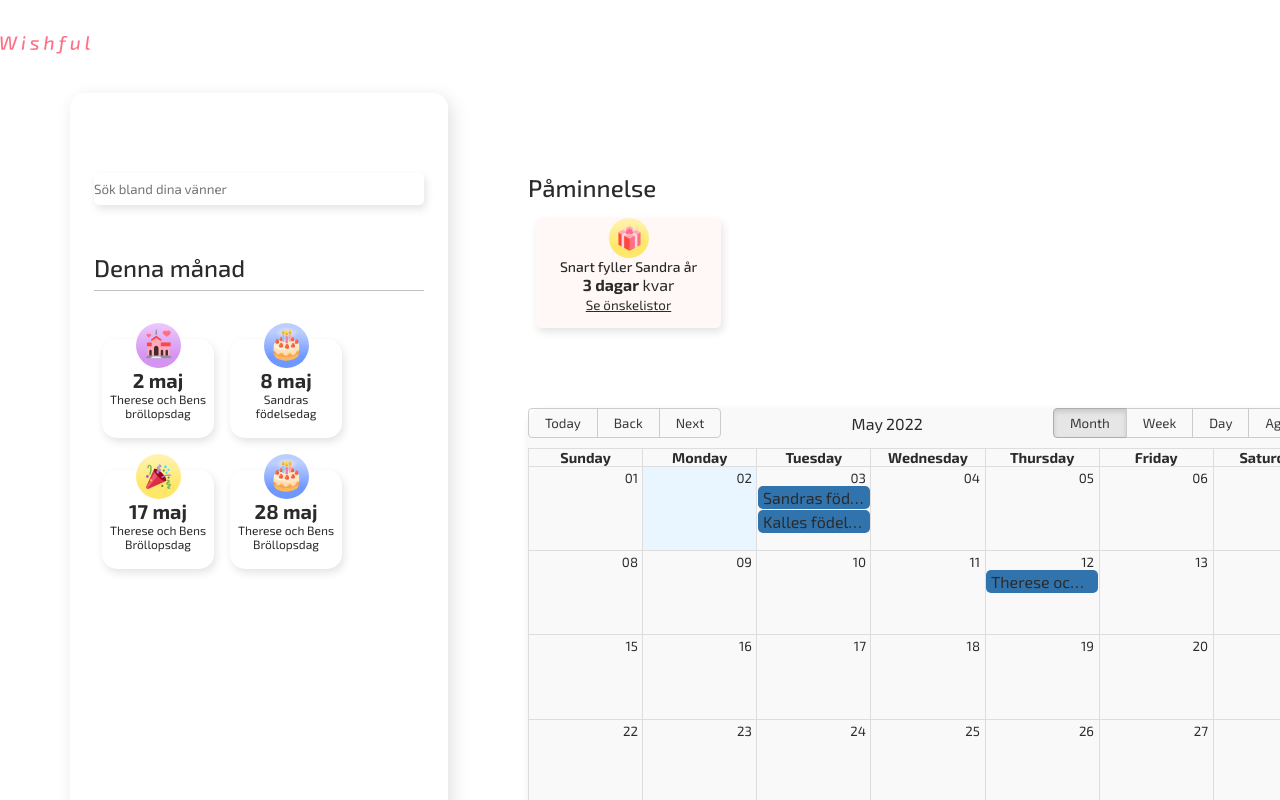
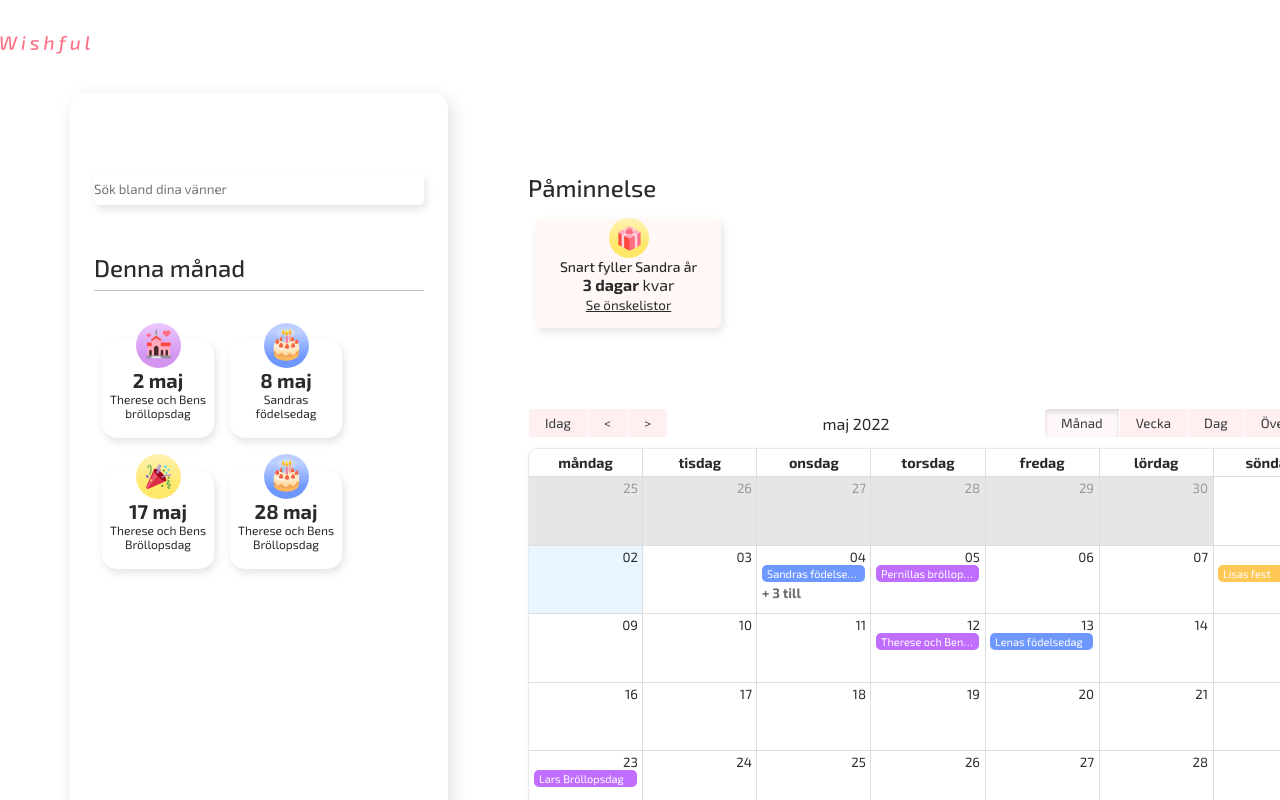
Before and after one commit to TBjargrim/wishful, a Next.js app: page /hem in a window 1280 px wide. Shown: the top 800 px of the page. Built offline with nearby package versions, Linux system fonts and the light colour scheme; no server answers.

Commit message:
changed styling on calendar

```diff
--- a/pages/hem.js
+++ b/pages/hem.js
@@ -1,21 +1,17 @@
 import styles from '../styles/_homepage.module.scss';
 import NextImage from 'next/image';
-
 import format from 'date-fns/format';
 import getDay from 'date-fns/getDay';
 import parse from 'date-fns/parse';
+import { sv } from 'date-fns/locale';
 import startOfWeek from 'date-fns/startOfWeek';
-import React, { useState } from 'react';
 import { Calendar, dateFnsLocalizer } from 'react-big-calendar';
 import 'react-big-calendar/lib/css/react-big-calendar.css';
-import DatePicker from 'react-datepicker';
 import 'react-datepicker/dist/react-datepicker.css';
 
 const Hem = () => {
-  const [date, setDate] = useState(new Date());
-
   const locales = {
-    'en-US': require('date-fns/locale/en-US'),
+    sv: sv,
   };
 
   const localizer = dateFnsLocalizer({
@@ -26,24 +22,93 @@ const Hem = () => {
     locales,
   });
 
+  const languageChange = {
+    allDay: 'Hela dagen',
+    previous: '<',
+    next: '>',
+    today: 'Idag',
+    month: 'Månad',
+    week: 'Vecka',
+    day: 'Dag',
+    agenda: 'Översikt',
+    date: 'Datum',
+    time: 'Tid',
+    event: 'Event',
+    showMore: (total) => `+ ${total} till`,
+  };
+
   const events = [
     {
       title: 'Sandras födelsedag',
+      type: 'birthday',
+      color: '#6E97FF',
       // allDay: true,
-      start: new Date(2022, 4, 3),
-      end: new Date(2022, 4, 3),
+      start: new Date(2022, 4, 4),
+      end: new Date(2022, 4, 4),
     },
     {
       title: 'Kalles födelsedag',
+      type: 'birthday',
+      color: '#6E97FF',
       // allDay: true,
-      start: new Date(2022, 4, 3),
-      end: new Date(2022, 4, 3),
+      start: new Date(2022, 4, 4),
+      end: new Date(2022, 4, 4),
+    },
+    {
+      title: 'Sandras födelsedag',
+      type: 'birthday',
+      color: '#6E97FF',
+      // allDay: true,
+      start: new Date(2022, 4, 4),
+      end: new Date(2022, 4, 4),
+    },
+    {
+      title: 'Sandras födelsedag',
+      type: 'birthday',
+      color: '#6E97FF',
+      // allDay: true,
+      start: new Date(2022, 4, 4),
+      end: new Date(2022, 4, 4),
+    },
+    {
+      title: 'Pernillas bröllopsdag',
+      type: 'wedding',
+      color: '#BF6EFF',
+      // allDay: true,
+      start: new Date(2022, 4, 5),
+      end: new Date(2022, 4, 5),
+    },
+    {
+      title: 'Lisas fest',
+      type: 'party',
+      color: '#FFC855',
+      // allDay: true,
+      start: new Date(2022, 4, 8),
+      end: new Date(2022, 4, 8),
     },
     {
       title: 'Therese och Bens bröllopsdag',
+      type: 'wedding',
+      color: '#BF6EFF',
       // allDay: true,
       start: new Date(2022, 4, 12),
       end: new Date(2022, 4, 12),
+    },
+    {
+      title: 'Lenas födelsedag',
+      type: 'birthday',
+      color: '#6E97FF',
+      // allDay: true,
+      start: new Date(2022, 4, 13),
+      end: new Date(2022, 4, 13),
+    },
+    {
+      title: 'Lars Bröllopsdag',
+      type: 'wedding',
+      color: '#BF6EFF',
+      // allDay: true,
+      start: new Date(2022, 4, 23),
+      end: new Date(2022, 4, 23),
     },
   ];
 
@@ -154,16 +219,18 @@ const Hem = () => {
               <p>Du har inga påminnelser just nu</p>
             </div> */}
           </div>
-
           <div className={styles.calender}>
-            {/* <h3>Kalender</h3> */}
-            {/* <Calendar onChange={setDate} value={date}/> */}
-
             <Calendar
+              classname={styles.calendarStyle}
               localizer={localizer}
+              culture={'sv'}
+              messages={languageChange}
               events={events}
               startAccessor="start"
               endAccessor="end"
+              eventPropGetter={(events) => ({
+                style: { backgroundColor: events.color, width: '95%' },
+              })}
             />
           </div>
         </div>
--- a/styles/_homepage.module.scss
+++ b/styles/_homepage.module.scss
@@ -1,5 +1,5 @@
 @import 'varibles';
-@import 'react-big-calendar/lib/sass/styles';
+// @import 'react-big-calendar/lib/sass/styles';
 
 .homepageContainer {
   min-height: calc(100vh - 17.125rem);
@@ -118,13 +118,4 @@
 .calender {
   width: 50rem;
   height: 30rem;
-  background: #f9f9f9;
-  box-shadow: 2px 4px 9px rgba(0, 0, 0, 0.11);
-  border-radius: 15px;
-
-  h3 {
-    padding: 1rem;
-  }
-
-
 }
--- a/styles/globals.scss
+++ b/styles/globals.scss
@@ -29,3 +29,45 @@ h5 {
   font-size: $fs-h5;
   font-weight: $font-weight-bold;
 }
+
+.rbc-toolbar {
+  button {
+    border: 0.5px solid rgb(255, 255, 255) !important;
+    background: #ffeff1 !important;
+  }
+
+  button:hover {
+    background: none !important;
+    box-shadow: inset 0 3px 5px rgba(121, 121, 121, 0.13);
+  }
+}
+
+button.rbc-active {
+  background-color: #fff7f8 !important;
+}
+
+.rbc-month-view {
+  border-radius: 10px !important;
+  border: 0.2px solid rgb(233, 233, 233) !important;
+  box-shadow: 2px 4px 9px rgba(66, 66, 66, 0.11) !important;
+}
+
+.rbc-month-header {
+  div {
+    padding: 5px 0 !important;
+  }
+}
+
+.rbc-event-content {
+  color: white !important;
+  font-size: 11px;
+}
+
+.rbc-show-more {
+  color: #6d6d6d !important
+}
+
+.rbc-row-segment {
+  padding-bottom: 2px !important;
+  padding-left: 5px !important;
+}
```
